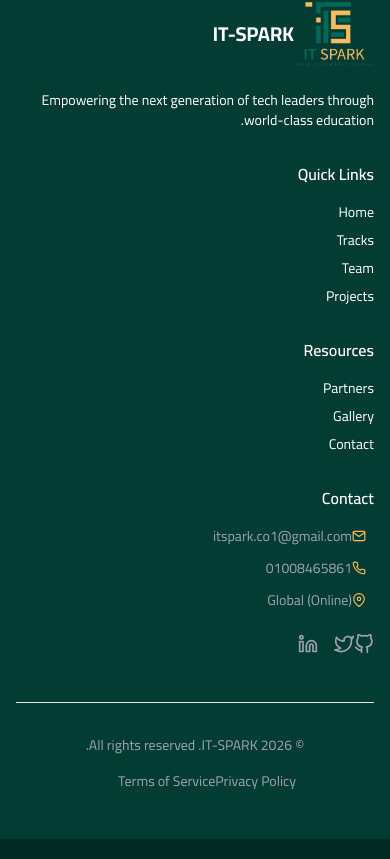
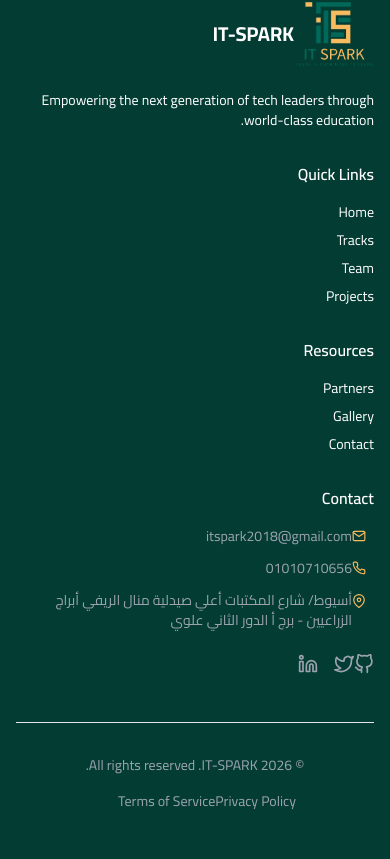
Before and after one commit to mohammedtarek206/IT-SPARK, a Next.js app: page / in a window 390 px wide. Shown: the part 5246-6105 px from the top of the page. Built offline with nearby package versions, Linux system fonts and the light colour scheme; no server answers; the database is empty.

Commit message:
Update: Update contact email, phone, and add physical address

```diff
--- a/app/contact/page.tsx
+++ b/app/contact/page.tsx
@@ -62,7 +62,7 @@
                 </div>
                 <div>
                   <h3 className="text-foreground font-semibold mb-1">Email</h3>
-                  <p className="text-foreground/60">itspark.co1@gmail.com</p>
+                  <p className="text-foreground/60">itspark2018@gmail.com</p>
                 </div>
               </div>
 
@@ -72,7 +72,7 @@
                 </div>
                 <div>
                   <h3 className="text-foreground font-semibold mb-1">Phone</h3>
-                  <p className="text-foreground/60">01008465861</p>
+                  <p className="text-foreground/60" dir="ltr">01010710656</p>
                 </div>
               </div>
 
@@ -82,7 +82,7 @@
                 </div>
                 <div>
                   <h3 className="text-foreground font-semibold mb-1">Address</h3>
-                  <p className="text-foreground/60">Global (Online Platform)</p>
+                  <p className="text-foreground/60" dir="rtl">أسيوط/ شارع المكتبات أعلي صيدلية منال الريفي أبراج الزراعيين - برج أ الدور الثاني علوي</p>
                 </div>
               </div>
             </div>
--- a/components/CTA.tsx
+++ b/components/CTA.tsx
@@ -34,7 +34,7 @@
               Get Started <FiArrowRight className="ml-2" />
             </Link>
             <Link
-              href="mailto:itspark.co1@gmail.com"
+              href="mailto:itspark2018@gmail.com"
               className="inline-flex items-center px-8 py-4 bg-transparent border-2 border-white text-white rounded-full font-semibold hover:bg-white/10 transition-colors"
             >
               <FiMail className="mr-2" />
--- a/components/Footer.tsx
+++ b/components/Footer.tsx
@@ -52,15 +52,15 @@
             <ul className="space-y-3 text-gray-400 text-sm">
               <li className="flex items-center">
                 <FiMail className="mr-2 text-accent" />
-                itspark.co1@gmail.com
+                itspark2018@gmail.com
               </li>
               <li className="flex items-center">
                 <FiPhone className="mr-2 text-accent" />
-                01008465861
+                01010710656
               </li>
-              <li className="flex items-center">
-                <FiMapPin className="mr-2 text-accent" />
-                Global (Online)
+              <li className="flex items-start">
+                <FiMapPin className="mr-2 mt-1 text-accent shrink-0" />
+                <span dir="rtl">أسيوط/ شارع المكتبات أعلي صيدلية منال الريفي أبراج الزراعيين - برج أ الدور الثاني علوي</span>
               </li>
             </ul>
             <div className="flex space-x-4 mt-6">
```
